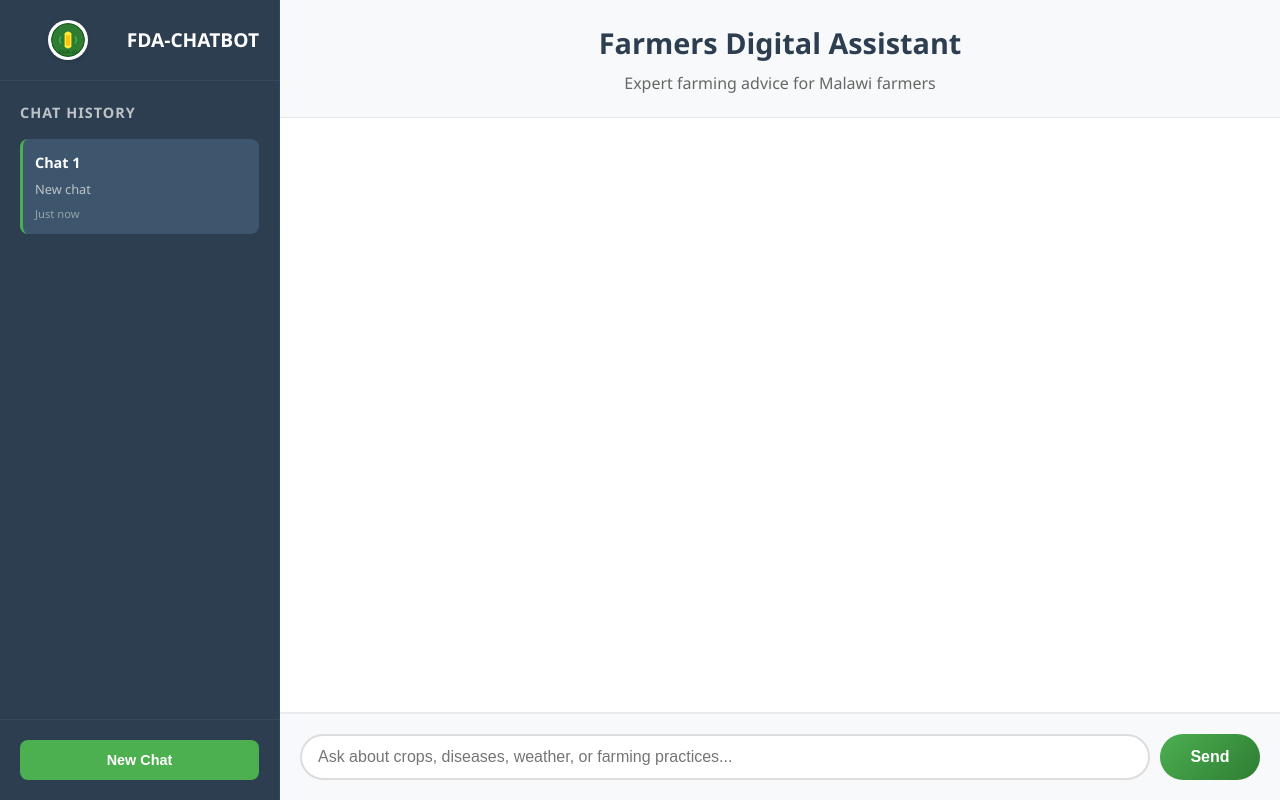
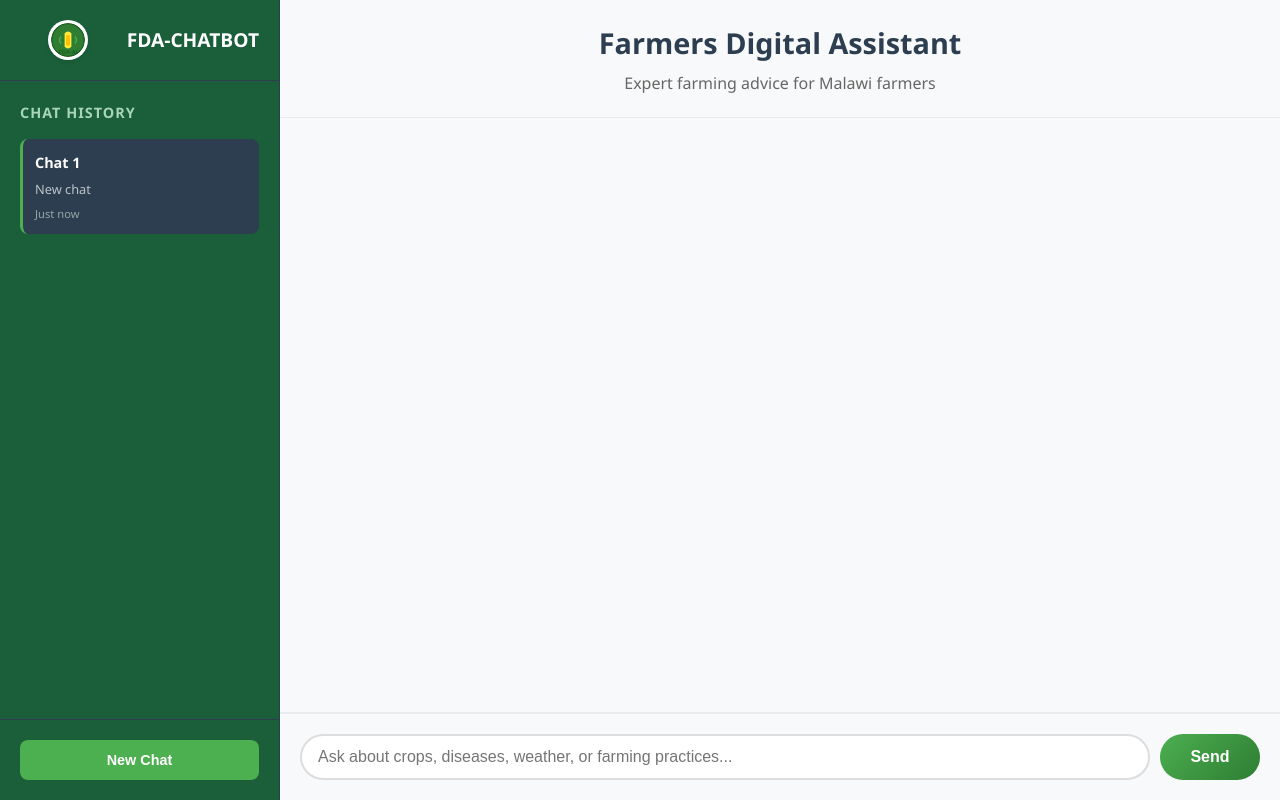
Before and after one commit to Chimbayo/fda-ai, a website built with Vite: page frontend/index.html in a window 1280 px wide. Built offline with nearby package versions, Linux system fonts and the light colour scheme.

Commit message:
fixed color consistency issue

```diff
--- a/frontend/src/styles.css
+++ b/frontend/src/styles.css
@@ -25,16 +25,16 @@ body {
 /* Sidebar Styles */
 .sidebar {
   width: 280px;
-  background: #2c3e50;
+  background: #1a5f3a;
   color: white;
   display: flex;
   flex-direction: column;
-  border-right: 1px solid #34495e;
+  border-right: 1px solid #2c3e50;
 }
 
 .sidebar-header {
   padding: 20px;
-  border-bottom: 1px solid #34495e;
+  border-bottom: 1px solid #2c3e50;
   display: flex;
   align-items: center;
   gap: 10px;
@@ -56,7 +56,7 @@ body {
 .chat-history h3 {
   margin: 0 0 15px 0;
   font-size: 0.9rem;
-  color: #bdc3c7;
+  color: #a8d5ba;
   text-transform: uppercase;
   letter-spacing: 1px;
 }
@@ -70,7 +70,7 @@ body {
 
 .history-item {
   padding: 12px;
-  background: #34495e;
+  background: #2c3e50;
   border-radius: 8px;
   cursor: pointer;
   transition: background 0.2s;
@@ -83,12 +83,12 @@ body {
 }
 
 .history-item:hover {
-  background: #3d566e;
+  background: #2c3e50;
   border-left-color: #4CAF50;
 }
 
 .history-item.active {
-  background: #3d566e;
+  background: #2c3e50;
   border-left-color: #4CAF50;
 }
 
@@ -140,7 +140,7 @@ body {
 
 .sidebar-footer {
   padding: 20px;
-  border-top: 1px solid #34495e;
+  border-top: 1px solid #2c3e50;
 }
 
 .new-chat-btn {
@@ -201,7 +201,7 @@ body {
 
 .chat-container {
   flex: 1;
-  background: white;
+  background: #f8f9fa;
   overflow-y: auto;
   overflow-x: hidden;
   padding: 20px;
@@ -227,7 +227,7 @@ body {
 }
 
 .message.bot {
-  background: #f8f9fa;
+  background: rgba(255, 255, 255, 0.9);
   border: 1px solid #e9ecef;
   margin-left: 0;
   margin-right: auto;
```
